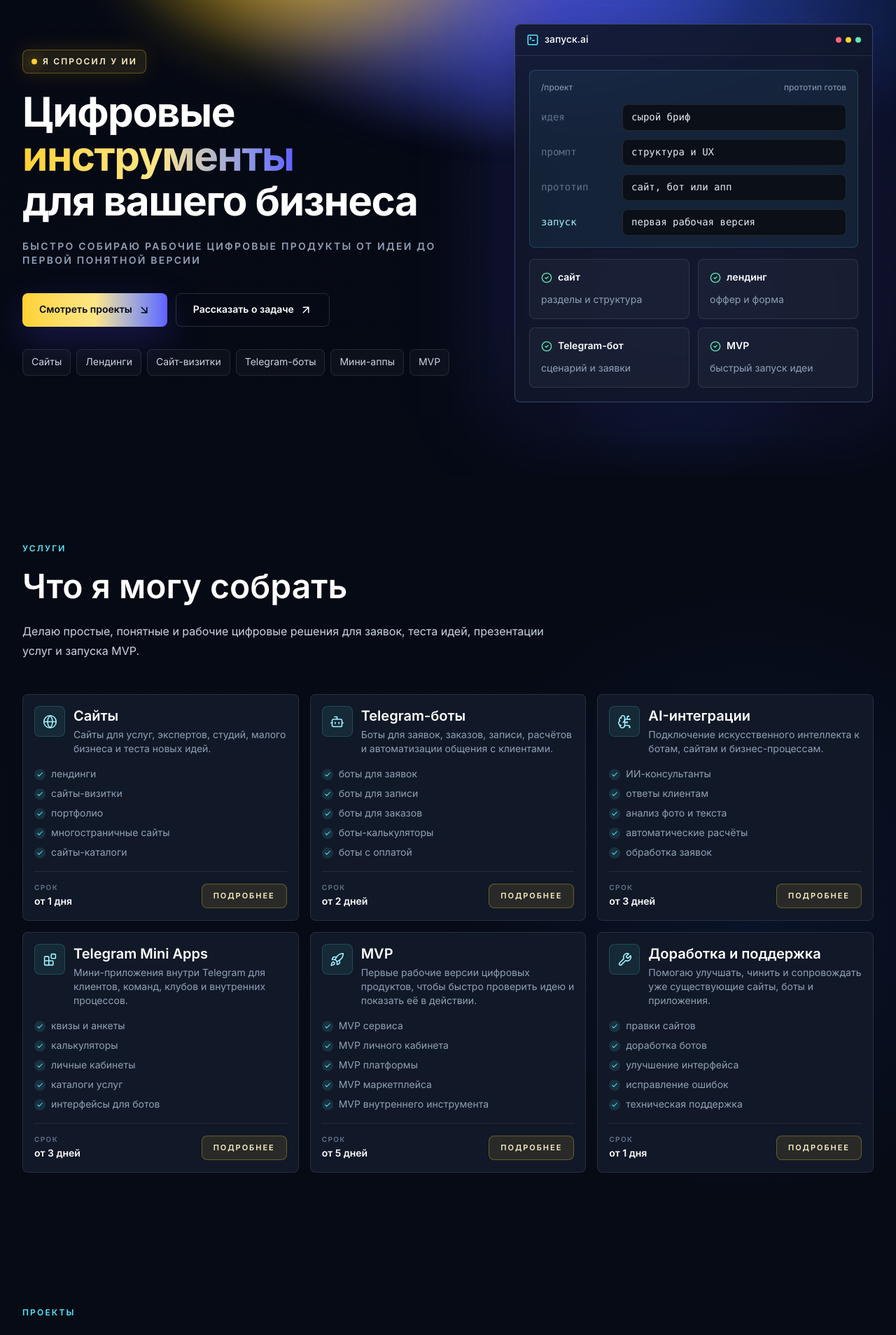
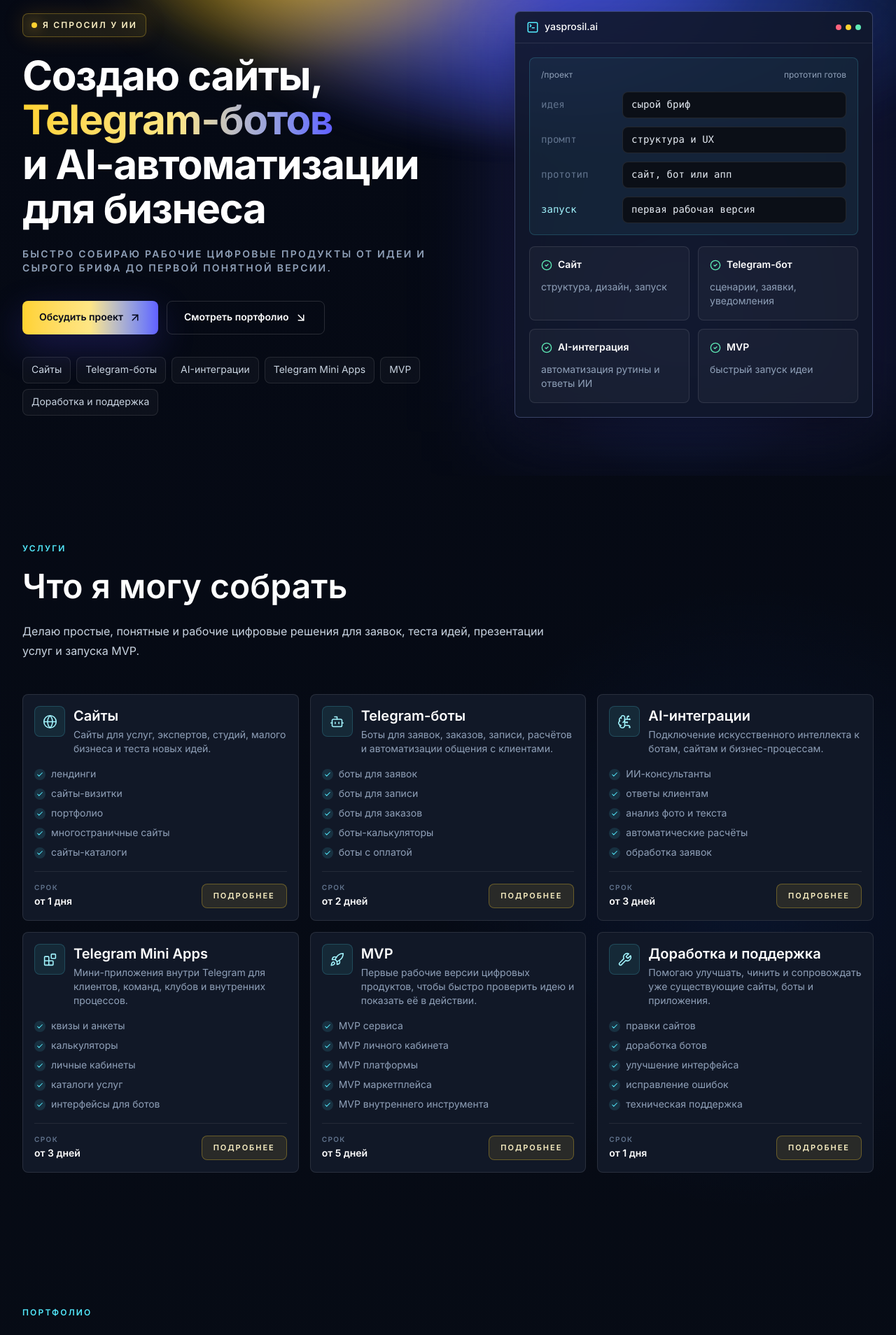
Before and after one commit to yasprosil-ai/portfolio-site, a Next.js app: page / in a window 1280 px wide. Shown: the part 120-2028 px from the top of the page at 70% size. Built offline with nearby package versions, Linux system fonts and the light colour scheme.

Commit message:
update hero and navigation service structure

```diff
--- a/app/projects/page.jsx
+++ b/app/projects/page.jsx
@@ -5,7 +5,7 @@ import ProjectsFilter from "../../components/ProjectsFilter.jsx";
 
 export const metadata = {
   title: "Все работы | Я спросил у ИИ",
-  description: "Все проекты Я спросил у ИИ: сайты, лендинги, Telegram-боты, мини-аппы и MVP.",
+  description: "Портфолио Я спросил у ИИ: сайты, лендинги, Telegram-боты, мини-аппы и MVP.",
 };
 
 export default function ProjectsPage() {
@@ -17,7 +17,7 @@ export default function ProjectsPage() {
           <div className="mb-10 flex flex-col gap-5 rounded-[28px] border border-white/10 bg-[#0F1628]/72 p-6 shadow-[0_24px_80px_rgba(0,0,0,0.32)] backdrop-blur-xl sm:p-8">
             <p className="text-xs font-semibold uppercase tracking-[0.18em] text-cyan-300">Все работы</p>
             <h1 className="max-w-4xl text-4xl font-semibold leading-tight text-white md:text-6xl">
-              Полная подборка проектов по пяти категориям
+              Полное портфолио по шести категориям
             </h1>
             <p className="max-w-3xl text-base leading-7 text-slate-300">
               Здесь собраны все кейсы и концепты: сайты, лендинги, Telegram-боты, мини-аппы и MVP.
--- a/components/Hero.jsx
+++ b/components/Hero.jsx
@@ -16,39 +16,46 @@ export default function Hero() {
             Я спросил у ИИ
           </p>
           <h1 className="w-full max-w-full break-words text-[2rem] font-bold leading-[1.08] tracking-tight text-white sm:text-5xl lg:max-w-[48rem] lg:text-[3.65rem]">
-            Цифровые{" "}
+            Создаю сайты,{" "}
             <span className="bg-gradient-to-r from-amber-300 via-amber-200 to-indigo-500 bg-clip-text text-transparent">
-              инструменты
+              Telegram-ботов
             </span>
             <br />
-            для вашего бизнеса
+            и AI-автоматизации для бизнеса
           </h1>
           <p className="mt-6 max-w-2xl text-xs font-semibold uppercase tracking-[0.16em] text-slate-400 sm:text-sm">
-            Быстро собираю рабочие цифровые продукты от идеи до первой понятной версии
+            Быстро собираю рабочие цифровые продукты от идеи и сырого брифа до первой понятной версии.
           </p>
 
           <div className="mt-9 flex flex-col gap-3 sm:flex-row">
             <a
-              href="#projects"
+              href="#brief"
               className="inline-flex min-h-12 w-full items-center justify-center gap-2 rounded-lg bg-gradient-to-r from-amber-300 via-amber-200 to-indigo-500 px-6 text-sm font-semibold text-slate-950 shadow-[0_18px_52px_rgba(79,70,229,0.28)] transition hover:brightness-110 active:translate-y-px sm:w-auto"
             >
-              Смотреть проекты
-              <ArrowDownRight size={18} />
+              Обсудить проект
+              <ArrowUpRight size={18} />
             </a>
             <a
-              href="#brief"
+              href="#projects"
               className="inline-flex min-h-12 w-full items-center justify-center gap-2 rounded-lg border border-white/14 px-6 text-sm font-semibold text-white transition hover:border-white/30 hover:bg-white/6 active:translate-y-px sm:w-auto"
             >
-              Рассказать о задаче
-              <ArrowUpRight size={18} />
+              Смотреть портфолио
+              <ArrowDownRight size={18} />
             </a>
           </div>
 
           <div className="mt-8 flex max-w-full flex-wrap gap-2 text-sm text-slate-300">
-            {["Сайты", "Лендинги", "Сайт-визитки", "Telegram-боты", "Мини-аппы", "MVP"].map((item) => (
+            {[
+              ["Сайты", "/services/websites"],
+              ["Telegram-боты", "/services/telegram-bots"],
+              ["AI-интеграции", "/services/ai"],
+              ["Telegram Mini Apps", "/services/mini-apps"],
+              ["MVP", "/services/mvp"],
+              ["Доработка и поддержка", "/services/support"],
+            ].map(([item, href]) => (
               <a
                 key={item}
-                href={`/?tab=${encodeURIComponent(item)}#projects`}
+                href={href}
                 className="rounded-lg border border-white/10 bg-white/[0.03] px-3 py-2 transition hover:border-white/22 hover:bg-white/[0.07] hover:text-white active:scale-95"
               >
                 {item}
@@ -63,7 +70,7 @@ export default function Hero() {
             <div className="flex items-center justify-between border-b border-white/10 px-4 py-3">
               <div className="flex items-center gap-2 text-sm font-medium text-white">
                 <TerminalSquare size={18} className="text-cyan-300" />
-                запуск.ai
+                yasprosil.ai
               </div>
               <div className="flex gap-1.5">
                 <span className="size-2 rounded-full bg-rose-400" />
@@ -87,9 +94,9 @@ export default function Hero() {
 
               <div className="grid gap-3 sm:grid-cols-2">
                 {[
-                  ["сайт", "разделы и структура"],
-                  ["лендинг", "оффер и форма"],
-                  ["Telegram-бот", "сценарий и заявки"],
+                  ["Сайт", "структура, дизайн, запуск"],
+                  ["Telegram-бот", "сценарии, заявки, уведомления"],
+                  ["AI-интеграция", "автоматизация рутины и ответы ИИ"],
                   ["MVP", "быстрый запуск идеи"],
                 ].map(([title, text]) => (
                   <div key={title} className="rounded-lg border border-white/10 bg-white/[0.035] p-4">
--- a/components/ProjectsSection.jsx
+++ b/components/ProjectsSection.jsx
@@ -72,9 +72,9 @@ export default function ProjectsSection() {
       <div className="mx-auto max-w-7xl">
         <div className="mb-12 flex flex-col justify-between gap-6 lg:flex-row lg:items-end">
           <SectionIntro
-            eyebrow="Проекты"
-            title="Категории работ в удобной витрине"
-            text="На главной показываю по три проекта в выбранной категории. Все работы собраны на отдельной странице."
+            eyebrow="Портфолио"
+            title="Портфолио проектов в удобной витрине"
+            text="На главной показываю по три работы в выбранной категории. Полное портфолио собрано на отдельной странице."
           />
         </div>
 
@@ -118,7 +118,7 @@ export default function ProjectsSection() {
                 href="/projects"
                 className="inline-flex min-h-12 w-fit items-center justify-center rounded-lg border border-cyan-300/24 px-5 text-sm font-semibold text-cyan-100 transition hover:bg-cyan-300/10 active:translate-y-px"
               >
-                Посмотреть все работы
+                Смотреть всё портфолио
               </Link>
             </div>
           </div>
@@ -132,7 +132,7 @@ export default function ProjectsSection() {
               <h3 className="mt-3 text-2xl font-semibold text-white sm:text-3xl">{activeGroup.category}</h3>
             </div>
             <p className="max-w-2xl text-sm leading-6 text-slate-400">
-              Три проекта в ряд для быстрого просмотра. Полный список откроется на отдельной странице.
+              Три работы в ряд для быстрого просмотра. Полное портфолио откроется на отдельной странице.
             </p>
           </div>
 
@@ -168,7 +168,7 @@ export default function ProjectsSection() {
             href="/projects"
             className="flex min-h-12 w-full items-center justify-center rounded-lg border border-cyan-300/24 text-sm font-semibold text-cyan-100 transition hover:bg-cyan-300/10 active:translate-y-px"
           >
-            Посмотреть все работы
+            Смотреть всё портфолио
           </Link>
         </div>
       </div>
--- a/data/skills.js
+++ b/data/skills.js
@@ -24,8 +24,8 @@ export const contacts = {
 };
 
 export const navItems = [
-  { label: "Проекты", href: "#projects" },
   { label: "Услуги", href: "#services" },
+  { label: "Портфолио", href: "#projects" },
   { label: "Процесс", href: "#process" },
   { label: "Обо мне", href: "#about" },
   { label: "Бриф", href: "#brief" },
```
